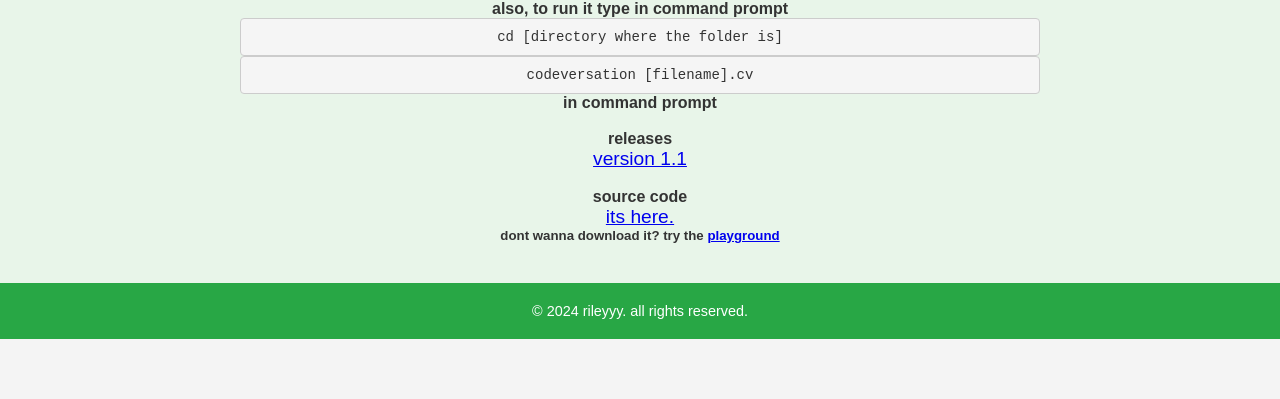
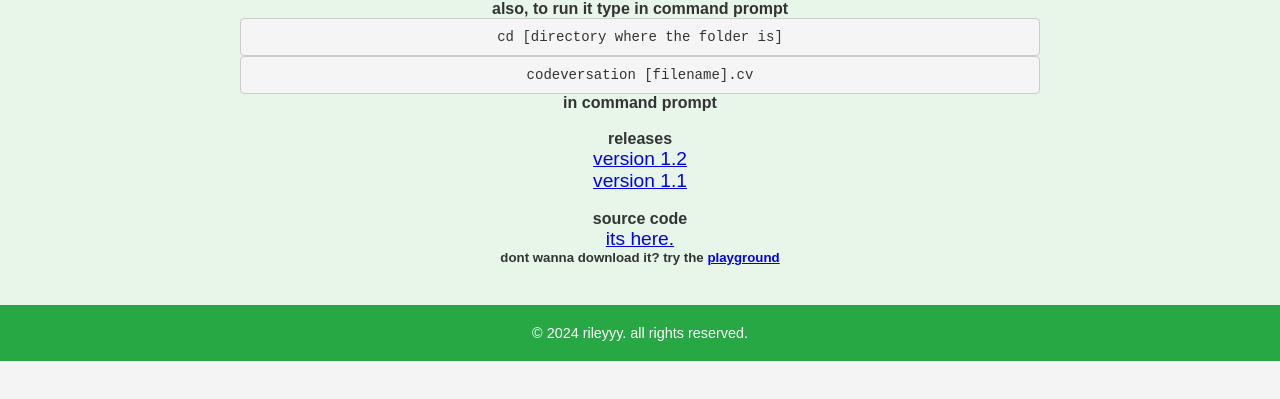
Before and after one commit to rileeyyy/cv, a plain HTML site: page download.html in a window 1280 px wide. Shown: the part 165-564 px from the top of the page. Drawn offline with Linux system fonts and the light colour scheme.

Commit message:
Update download.html

```diff
--- a/download.html
+++ b/download.html
@@ -41,6 +41,7 @@
           <h4>in command prompt</h4>
           <br>
           <h4>releases</h4>
+          <p><a href="files/ver12.zip">version 1.2</a></p>
           <p><a href="files/ver1.zip">version 1.1</a></p>
           <br>
           <h4>source code</h4>
```
